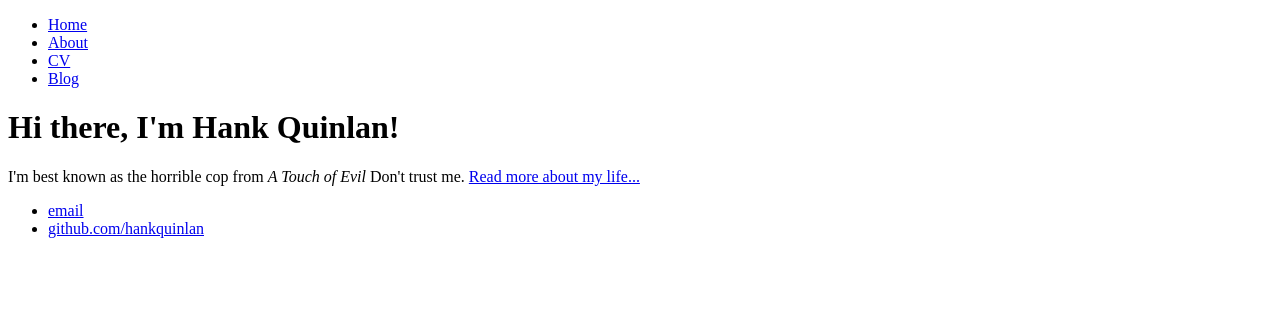
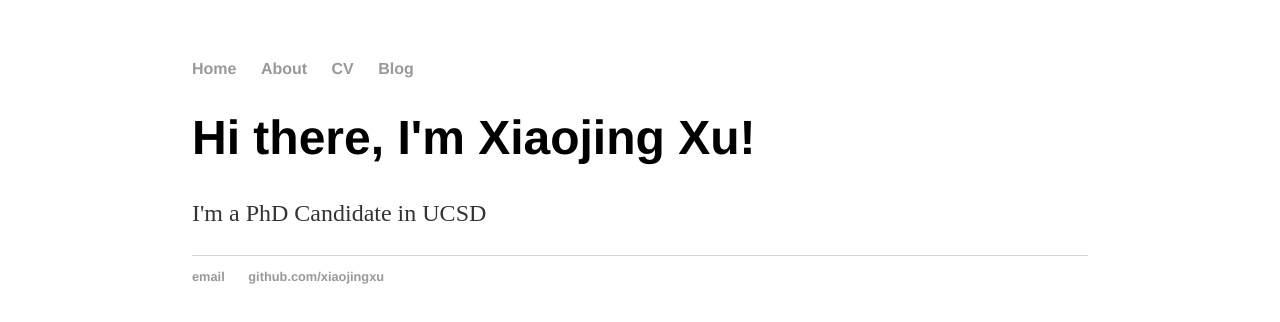
Before and after one commit to xiaojngxu/xiaojingxu.github.io, a plain HTML site: page index.html in a window 1280 px wide. Drawn offline with Linux system fonts and the light colour scheme.

Commit message:
Update index.html

```diff
--- a/index.html
+++ b/index.html
@@ -1,7 +1,9 @@
 <!DOCTYPE html>
 <html>
 	<head>
-		<title>Hank Quinlan, Horrible Cop</title>
+		<title>Xiaojing Xu</title>
+		<!-- link to main stylesheet -->
+		<link rel="stylesheet" type="text/css" href="/css/main.css">
 	</head>
 	<body>
 		<nav>
@@ -14,14 +16,14 @@
 		</nav>
 		<div class="container">
     		<div class="blurb">
-        		<h1>Hi there, I'm Hank Quinlan!</h1>
-				<p>I'm best known as the horrible cop from <em>A Touch of Evil</em> Don't trust me. <a href="/about">Read more about my life...</a></p>
+        		<h1>Hi there, I'm Xiaojing Xu!</h1>
+				<p>I'm a PhD Candidate in UCSD</p>
     		</div><!-- /.blurb -->
 		</div><!-- /.container -->
 		<footer>
     		<ul>
-        		<li><a href="mailto:hankquinlanhub@gmail.com">email</a></li>
-        		<li><a href="https://github.com/hankquinlan">github.com/hankquinlan</a></li>
+        		<li><a href="mailto:xuiaojng@gmail.com">email</a></li>
+        		<li><a href="https://github.com/xiaojingxu">github.com/xiaojingxu</a></li>
 			</ul>
 		</footer>
 	</body>
```
